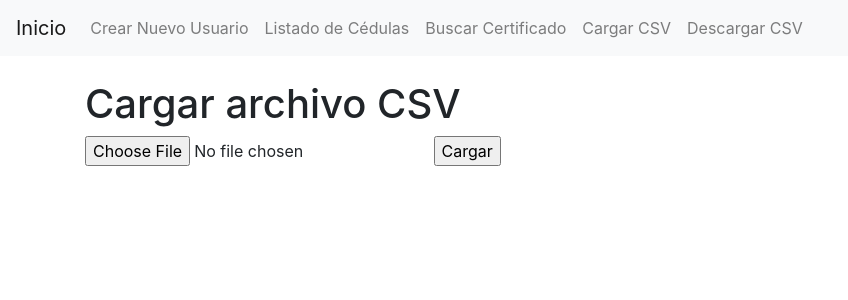
After one commit to alexjut/Alcaldia-certificado, a Flask app: page /cargar_csv in a window 1280 px wide. The commit adds this page. Shown: the top 300 px of the page, without its empty margins (0-848 px from the left). Run offline with Flask 3, Linux system fonts and the light colour scheme; some libraries are stand-ins or nearby versions.

Commit message:
feature_dev/csv carga y descagr desde bd

```diff
--- a/app.py
+++ b/app.py
@@ -1,6 +1,12 @@
 from flask import Flask, request, send_file, render_template, redirect, url_for
 from database import SessionLocal, Usuario
 import pdfkit
+import pandas as pd
+import os
+import csv
+from io import StringIO
+from flask import Response
+from werkzeug.utils import secure_filename
 
 app = Flask(__name__)
 
@@ -103,5 +109,69 @@ def buscar_certificado():
     return render_template("buscar_cert.html")
 
 
+# Crear la carpeta 'uploads' si no existe
+if not os.path.exists('uploads'):
+    os.makedirs('uploads')
+#  ruta para cargar y procesar archivos CSV
+@app.route("/cargar_csv", methods=["GET", "POST"])
+def cargar_csv():
+    if request.method == "POST":
+        if 'file' not in request.files:
+            return {"mensaje": "No se ha subido ningún archivo"}, 400
+
+        file = request.files['file']
+        if file.filename == '':
+            return {"mensaje": "No se ha seleccionado ningún archivo"}, 400
+
+        if file and file.filename.endswith('.csv'):
+            filename = secure_filename(file.filename)
+            filepath = os.path.join('uploads', filename)
+            file.save(filepath)
+
+            # Procesar el archivo CSV
+            data = pd.read_csv(filepath)
+            session = SessionLocal()
+            for index, row in data.iterrows():
+                usuario_existente = session.query(Usuario).filter(Usuario.cedula == row['cedula']).first()
+                if not usuario_existente:
+                    nuevo_usuario = Usuario(
+                        nombre=row['nombre'],
+                        cedula=row['cedula'],
+                        info_adicional=row['info_adicional']
+                    )
+                    session.add(nuevo_usuario)
+            session.commit()
+            session.close()
+
+            return redirect(url_for("listar_cedulas"))
+        else:
+            return {"mensaje": "El archivo debe ser un CSV"}, 400
+
+    return render_template("cargar_csv.html")
+
+# Descargar cvs
+@app.route("/descargar_csv", methods=["GET"])
+def descargar_csv():
+    session = SessionLocal()
+    usuarios = session.query(Usuario).all()
+    session.close()
+
+    # Crear el archivo CSV en memoria
+    si = StringIO()
+    writer = csv.writer(si)
+    writer.writerow(["nombre", "cedula", "info_adicional"])  # Encabezados del CSV
+    for usuario in usuarios:
+        writer.writerow([usuario.nombre, usuario.cedula, usuario.info_adicional])
+
+    output = si.getvalue()
+    si.close()
+
+    # Enviar el archivo CSV como respuesta
+    return Response(
+        output,
+        mimetype="text/csv",
+        headers={"Content-Disposition": "attachment;filename=usuarios.csv"}
+    )
+
 if __name__ == "__main__":
     app.run(debug=True)
--- a/templates/base.html
+++ b/templates/base.html
@@ -23,6 +23,12 @@
                 <li class="nav-item">
                     <a class="nav-link" href="{{ url_for('buscar_certificado') }}">Buscar Certificado</a>
                 </li>
+                <li class="nav-item">
+                    <a class="nav-link" href="{{ url_for('cargar_csv') }}">Cargar CSV</a>
+                </li>
+                <li class="nav-item">
+                    <a class="nav-link" href="{{ url_for('descargar_csv') }}">Descargar CSV</a>
+                </li>
             </ul>
         </div>
     </nav>
@@ -30,4 +36,7 @@
         {% block content %}{% endblock %}
     </div>
 </body>
+<script src="https://code.jquery.com/jquery-3.5.1.slim.min.js"></script>
+<script src="https://cdn.jsdelivr.net/npm/@popperjs/core@2.5.4/dist/umd/popper.min.js"></script>
+<script src="https://stackpath.bootstrapcdn.com/bootstrap/4.5.2/js/bootstrap.min.js"></script>
 </html>
--- /dev/null
+++ b/templates/cargar_csv.html
@@ -0,0 +1,11 @@
+{% extends "base.html" %}
+
+{% block title %}Editar Datos{% endblock %}
+
+{% block content %}
+    <h1>Cargar archivo CSV</h1>
+    <form action="{{ url_for('cargar_csv') }}" method="post" enctype="multipart/form-data">
+      <input type="file" name="file">
+      <input type="submit" value="Cargar">
+    </form>
+{% endblock %}
--- /dev/null
+++ b/uploads/usuarios.csv
@@ -0,0 +1,6 @@
+nombre,cedula,info_adicional
+david lejuan rengo ,15478932,adicion 1
+pedro ,789321123,adicion 2
+pedro ,75785612342,adicion 13
+javier alexander aguilar ,1230547250,adicion 14
+alfredo,100002400,adicion 1
```
Also changed, not shown: templates/create_cert.html (+7 -14 lines), templates/descargar_csv.html (added, +8 -0 lines), test.db, 1 other file.
